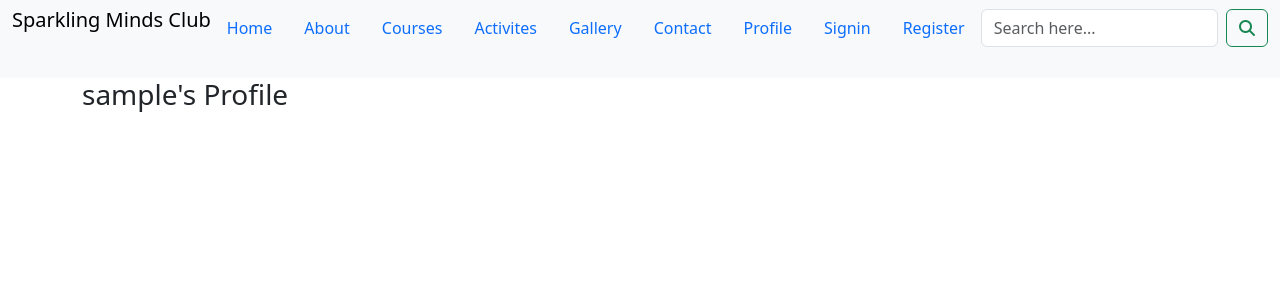
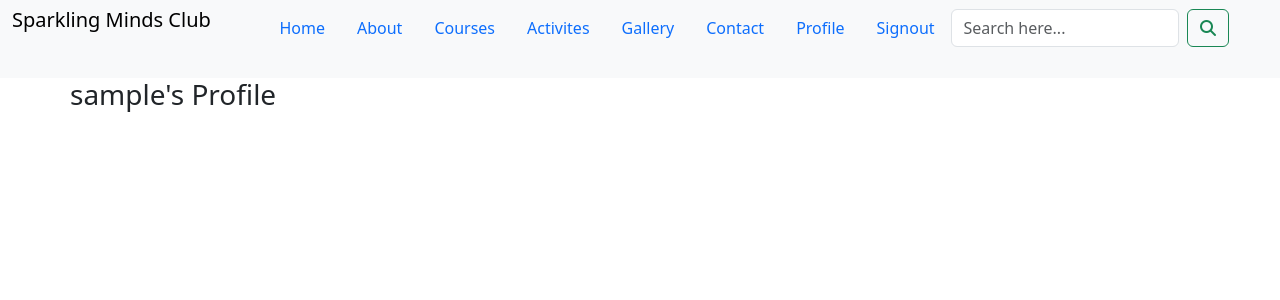
Before and after one commit to Jawahir01/Sparkling-Minds, a Flask app: a page that uses templates/base.html in a window 1280 px wide. Shown: the top 300 px of the page. Run offline with Flask 3, Linux system fonts and the light colour scheme; the visitor is signed in with stand-in values (Sample User, id 1); a database or web service that is not in the repository returns one stand-in record (values such as "Sample title"); some libraries are stand-ins or nearby versions.

Commit message:
Add Signout functionality

```diff
--- a/app.py
+++ b/app.py
@@ -41,7 +41,6 @@ def register():
             "first-name": request.form.get("first-name").lower(),
             "last-name": request.form.get("first-name").lower(),
             "password": generate_password_hash(request.form.get("password")),
-            "retype-password": "password",
             "phone-number": request.form.get("phone-number")
         }
         mongo.db.users.insert_one(register)
@@ -50,6 +49,7 @@ def register():
         session["user"] = request.form.get("username").lower()
         flash("You have been Successful! Registered")
         return redirect(url_for("profile", username=session["user"]))
+
     return render_template("register.html")
 
 
@@ -63,20 +63,18 @@ def signin():
             # ensure hashed password matches user input
             if check_password_hash(
                 existing_user["password"], request.form.get("password")):
-                session["user"] = request.form.get("username").lower()
-                flash("Welcome, {}".format(
-                    request.form.get("username")))
-                return redirect(url_for(
-                    "profile", username=session["user"]))
+                    session["user"] = request.form.get("username").lower()
+                    flash("Welcome, {}".format(request.form.get("username")))
+                    return redirect(url_for("profile", username=session["user"]))
             else:
                 # invalid password match
                 flash("Incorrect Username and/or Password")
-                return redirect(url_for("login"))
+                return redirect(url_for("signin"))
 
         else:
             # username doesn't exist
             flash("Incorrect Username and/or Password")
-            return redirect(url_for("login"))
+            return redirect(url_for("signin"))
 
     return render_template("signin.html")
 
@@ -86,8 +84,19 @@ def profile(username):
     # grab the session user's username from db
     username = mongo.db.users.find_one(
         {"username": session["user"]})["username"]
+
+    if session["user"]:
+        return render_template("profile.html", username=username)
+
     return render_template("profile.html", username=username)
 
+
+@app.route("/signout")
+def signout():
+    # remove user from session cookie
+    flash("You have been signed out")
+    session.pop("user")
+    return redirect(url_for("signin"))
 
 
 if __name__ == "__main__":
--- a/templates/base.html
+++ b/templates/base.html
@@ -56,15 +56,21 @@
                                 <li class="nav-item">
                                     <a class="nav-link" href="#">Contact</a>
                                 </li>
+                                {% if session.user %}
                                     <li class="nav-item">
                                         <a class="nav-link" href="{{ url_for('profile', username=session['user']) }}">Profile</a>
                                     </li>
                                     <li class="nav-item">
-                                    <a class="nav-link" href="{{ url_for('signin') }}">Signin</a>
+                                        <a class="nav-link" href="{{ url_for('signout') }}"> Signout</a>
+                                    </li>
+                                {% else %}
+                                    <li class="nav-item">
+                                        <a class="nav-link" href="{{ url_for('signin') }}"> Signin</a>
                                     </li>
                                     <li class="nav-item">
                                         <a class="nav-link" href="{{ url_for('register') }}">Register</a>
                                     </li>
+                                {% endif %}
                             </ul>
                             <div class="col-3">
                                 <form class="d-flex" role="search">
--- a/templates/profile.html
+++ b/templates/profile.html
@@ -2,8 +2,8 @@
 {% block content %}
 
 <div class="row">
-    <div class="col s12 m8 offset-m2">
-        <div class="card-panel">
+    <div class="card-body">
+        <div class="card-title">
             <h3 class="center-align light-blue-text text-darken-4">
                 {{ username }}'s Profile
             </h3>
```
Lines whose indentation alone changed are shown as unchanged.
